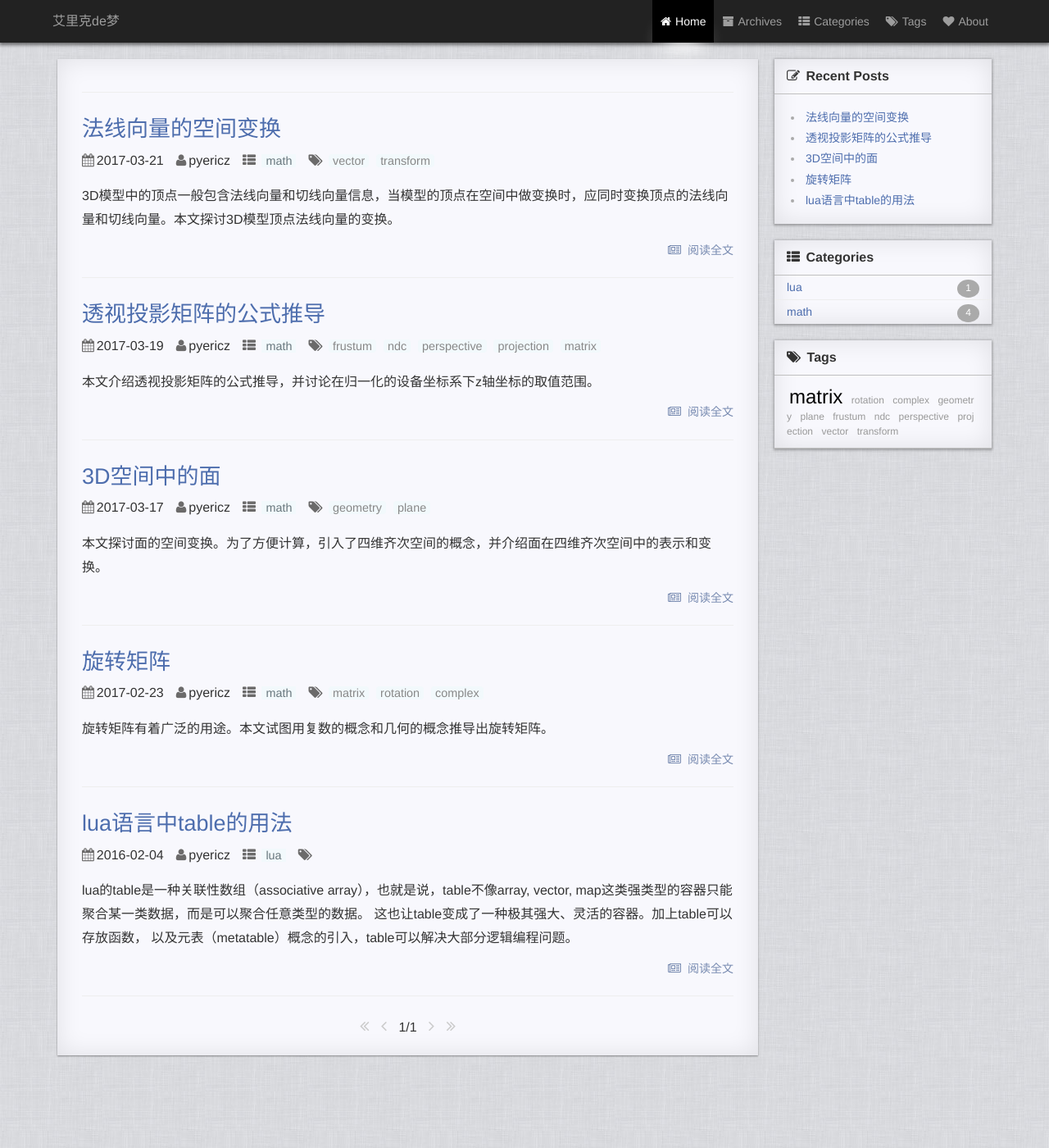
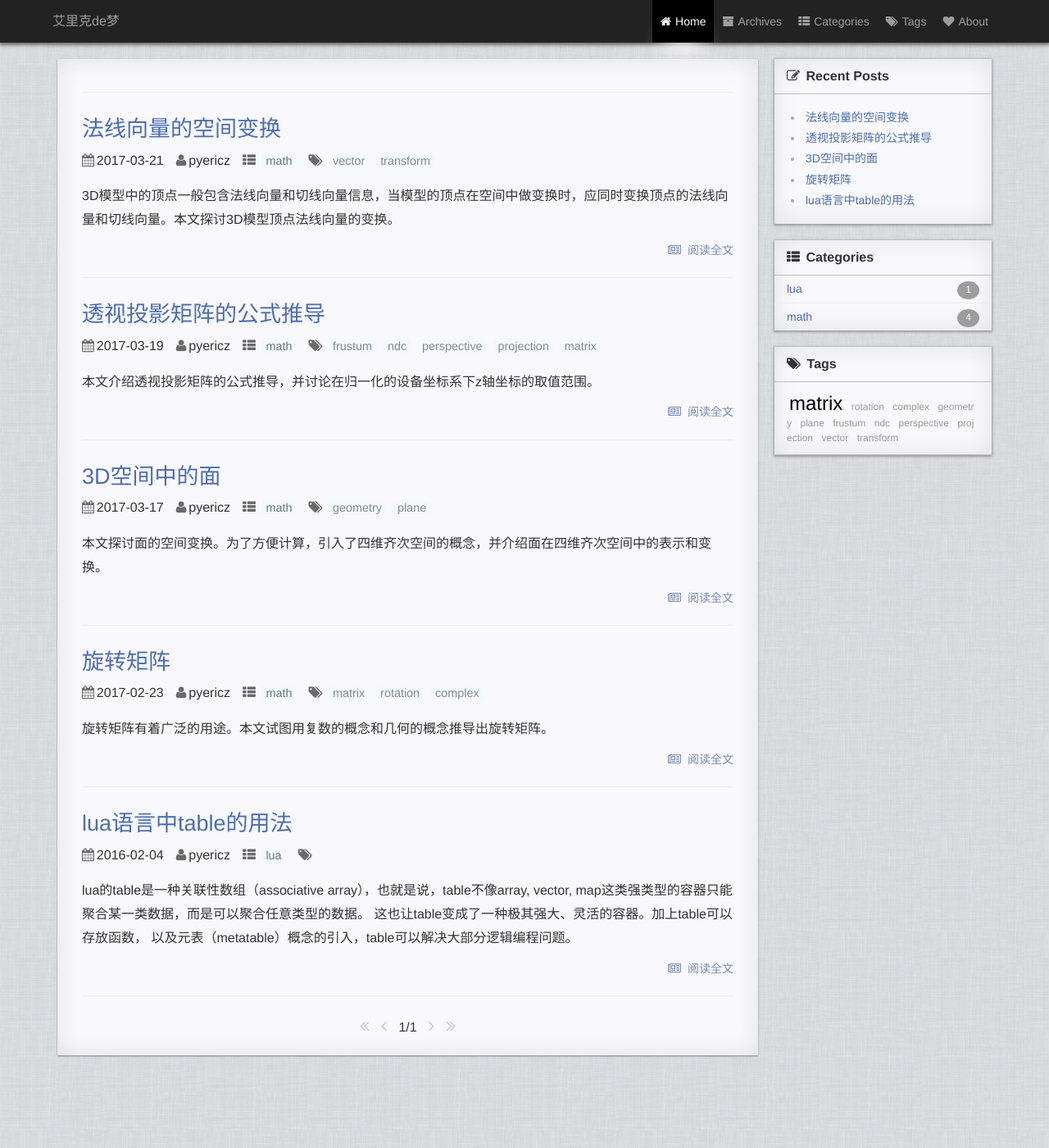
Before and after one commit to pyericz/blog, a Jekyll site: the page built from index.html, in a window 1280 px wide and 1400 px high. Shown: the whole window at 82% size. Built offline with Jekyll 4.4.1, drawn with Linux system fonts in a browser that asks for light colours; the list of posts is cut into pages by our own code; comment, search, counter and statistics services are not loaded.

Commit message:
theme update

```diff
--- a/_sass/_footer.scss
+++ b/_sass/_footer.scss
@@ -10,7 +10,7 @@
     box-shadow: 0 -2px 4px 1px rgba(0,0,0,0.5);
     color: #bbb;
     .wrapper {
-        width: 1140px;
+        width: 100%;
         margin: 0 auto;
         padding: 15px 0;
         text-align: center;
--- a/_sass/_index.scss
+++ b/_sass/_index.scss
@@ -95,13 +95,15 @@
                         a {
                             display: block;
                             width: 100%;
-                            padding: 2px 0;
+                            padding: 4px 0;
                             border-bottom: 1px solid #eee;
                             &:hover {
                                 /* background-color: #dbdfee; */
                                 .badge {
                                     /* background-color: #dbdfee; */
-                                    transform: scale(1.2) rotate(360deg);
+                                    /* transform: scale(1.2) rotate(360deg); */
+                                    background-color: #000;
+                                    color: #fff;
                                 }
                             }
                             .name {
@@ -118,8 +120,8 @@
                                 padding: 0 10px;
                                 font-size: 12px;
                                 color: #fff;
-                                background-color: #aaa;
-                                border-radius: 50%;
+                                background-color: #9d9d9d;
+                                border-radius: 100%;
                                 transition: 0.3s ease-in-out;
                             }
                         }
```
